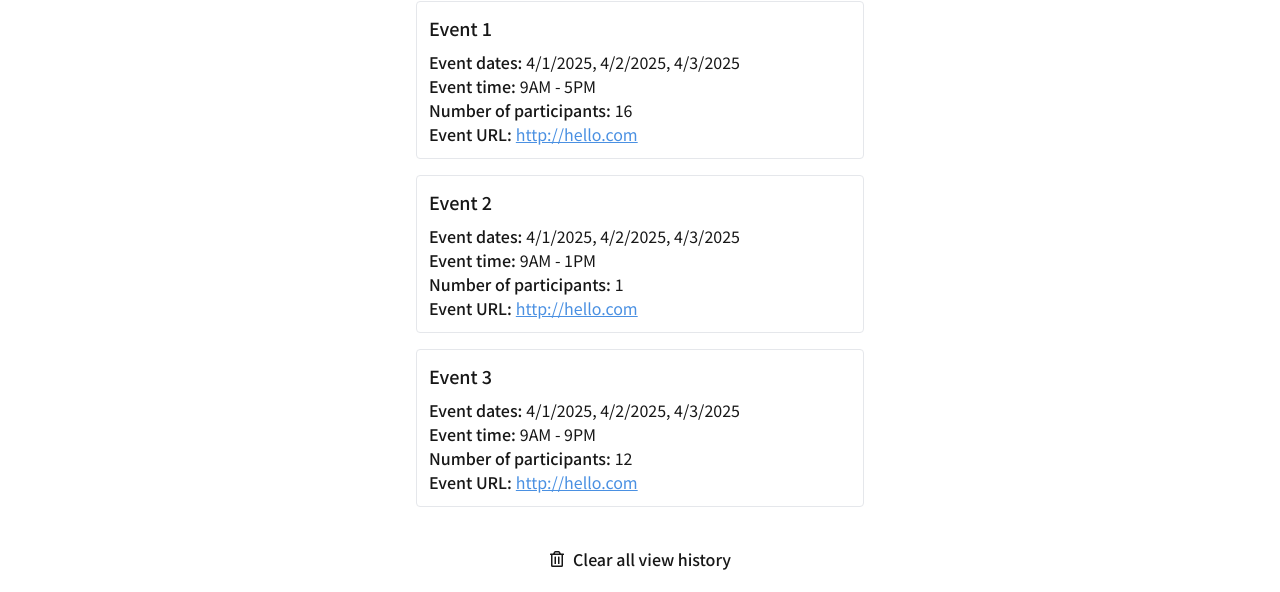
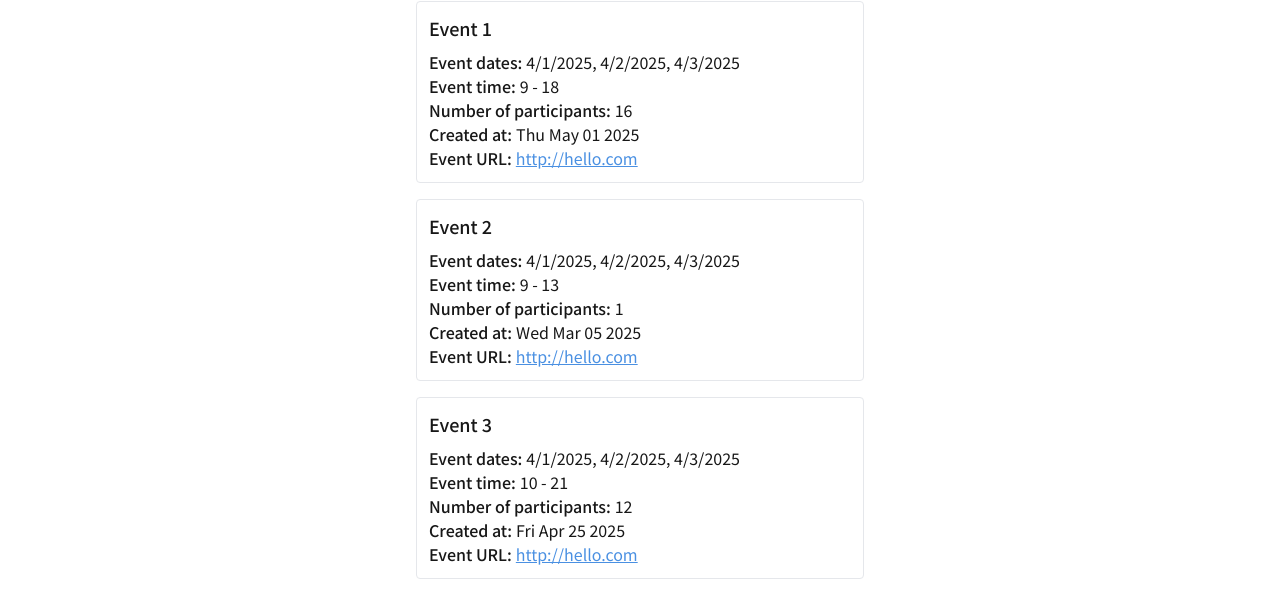
Before and after one commit to takumitoma/itsu-aiteru-scheduler, a Next.js app: page /en/history in a window 1280 px wide. Shown: the part 175-767 px from the top of the page. Built offline with nearby package versions, Linux system fonts and the light colour scheme; no server answers.

Commit message:
feat: add more details to events on history page

```diff
--- a/src/app/[locale]/history/page.tsx
+++ b/src/app/[locale]/history/page.tsx
@@ -3,9 +3,12 @@ import { FaRegTrashAlt } from 'react-icons/fa';
 type Event = {
   id: string;
   title: string;
-  dates: string[];
-  time: string;
-  participants: number;
+  dates: string[] | null;
+  daysOfWeek: number[] | null;
+  timeRangeStart: number;
+  timeRangeEnd: number;
+  numParticipants: number;
+  createdAt: Date;
   url: string;
 };
 
@@ -14,24 +17,33 @@ const events: Event[] = [
     id: '1',
     title: 'Event 1',
     dates: ['4/1/2025', '4/2/2025', '4/3/2025'],
-    time: '9AM - 5PM',
-    participants: 16,
+    daysOfWeek: null,
+    timeRangeStart: 9,
+    timeRangeEnd: 18,
+    numParticipants: 16,
+    createdAt: new Date(2025, 4, 1),
     url: 'http://hello.com',
   },
   {
     id: '2',
     title: 'Event 2',
     dates: ['4/1/2025', '4/2/2025', '4/3/2025'],
-    time: '9AM - 1PM',
-    participants: 1,
+    daysOfWeek: null,
+    timeRangeStart: 9,
+    timeRangeEnd: 13,
+    numParticipants: 1,
+    createdAt: new Date(2025, 2, 5),
     url: 'http://hello.com',
   },
   {
     id: '3',
     title: 'Event 3',
     dates: ['4/1/2025', '4/2/2025', '4/3/2025'],
-    time: '9AM - 9PM',
-    participants: 12,
+    daysOfWeek: null,
+    timeRangeStart: 10,
+    timeRangeEnd: 21,
+    numParticipants: 12,
+    createdAt: new Date(2025, 3, 25),
     url: 'http://hello.com',
   },
 ];
@@ -43,15 +55,20 @@ export function EventCard({ event }: { event: Event }) {
       <dl>
         <div className="flex space-x-1">
           <dt className="font-medium">Event dates:</dt>
-          <dd>{event.dates.join(', ')}</dd>
+          {event.dates && <dd>{event.dates.join(', ')}</dd>}
+          {event.daysOfWeek && <dd>{event.daysOfWeek.join(', ')}</dd>}
         </div>
         <div className="flex space-x-1">
           <dt className="font-medium">Event time:</dt>
-          <dd>{event.time}</dd>
+          <dd>{`${event.timeRangeStart} - ${event.timeRangeEnd}`}</dd>
         </div>
         <div className="flex space-x-1">
           <dt className="font-medium">Number of participants:</dt>
-          <dd>{event.participants}</dd>
+          <dd>{event.numParticipants}</dd>
+        </div>
+        <div className="flex space-x-1">
+          <dt className="font-medium">Created at:</dt>
+          <dd>{event.createdAt.toDateString()}</dd>
         </div>
         <div className="flex space-x-1">
           <dt className="font-medium">Event URL:</dt>
```
